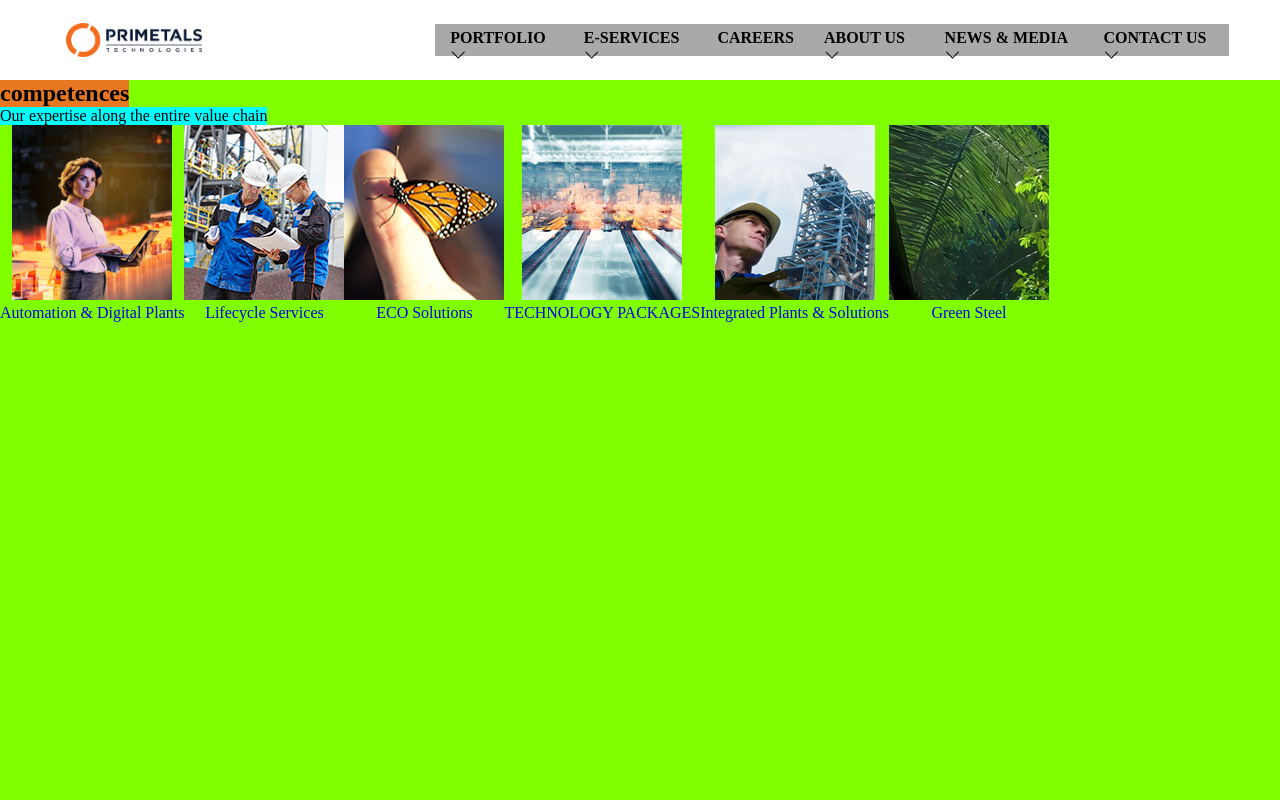
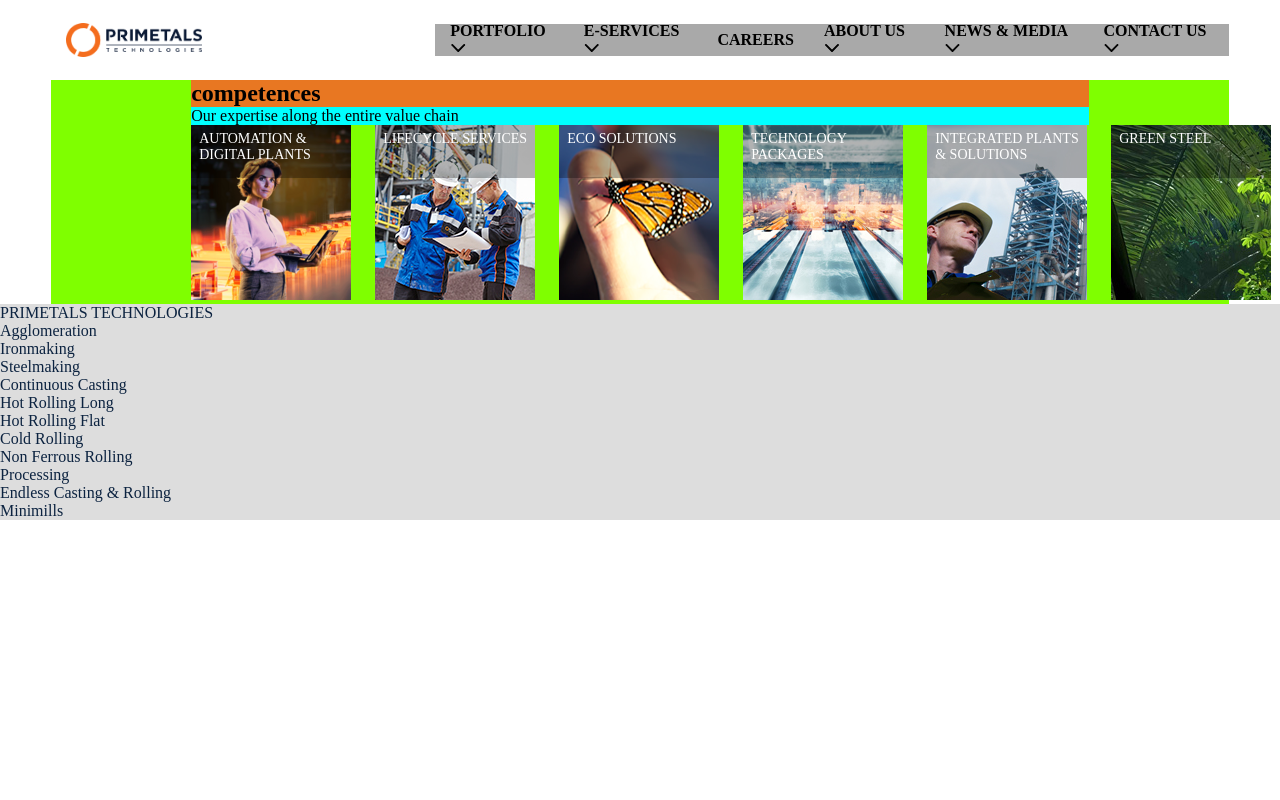
Before and after one commit to HuynhManhHung441/PrimetalsTechnologiesWeb, a plain HTML site: page index.html in a window 1280 px wide. Shown: the top 800 px of the page. Drawn offline with nearby package versions, Linux system fonts and the light colour scheme.

Commit message:
done gallary in competences section on desktop

```diff
--- a/index.html
+++ b/index.html
@@ -157,17 +157,13 @@
             </div>
         </div>
     </header>
-    <section class="competences">
+    <section class="container competences">
         <h1>competences</h1>
         <p>Our expertise along the entire value chain</p>
         <div class="gallery">
             <a href="#" target="_blank" rel="noopener noreferrer">
                 <img src="./images/Competences/Automation_digital_plants.png" alt="Automation & Digital Plants" srcset="">
                 <p class="img-title">Automation & Digital Plants</p>
-            </a>
-            <a href="#" target="_blank" rel="noopener noreferrer">
-                <img src="" alt="" srcset="">
-                <p class="img-title"></p>
             </a>
             <a href="#" target="_blank" rel="noopener noreferrer">
                 <img src="./images/Competences/LifecycleServices.jpg" alt="Lifecycle Services" srcset="">
--- a/style.css
+++ b/style.css
@@ -74,8 +74,9 @@ nav {
 }
 
 .navMain > ul> li {
-    display: inline-block;
-    height: 32px;
+    height: 100%;
+    display: flex;
+    align-items: center;
 }
 
 .navMain-dropdown-item {
@@ -106,7 +107,7 @@ nav {
 }
 
 .navMain-dropdown-item .bi-chevron-down {
-    font-weight: 700;
+    -webkit-text-stroke: 0.8px;
     color: #000;
 }
 
@@ -172,13 +173,8 @@ nav {
 
 /* Competences */
 .competences {
-    height: 100vh; /* Chiếm toàn bộ chiều cao của trang */
-    display: flex;
-    flex-direction: column;
-    justify-content: start; /* Căn giữa theo chiều dọc */
-    align-items: start; /* Căn giữa theo chiều ngang */
-    text-align: center; /* Căn giữa văn bản bên trong */
     background-color: chartreuse;
+    padding: 0 140px;
 }
 
 .competences h1 {
@@ -191,5 +187,43 @@ nav {
 }
 .gallery {
     display: flex;
+    justify-content: space-between;
+    align-items: center;
+    gap: 24px;
 }
+
+.gallery > a {
+    position: relative;
+
+}
+
+.gallery > img {
+    display: inline-block;
+    width: 100%;
+    aspect-ratio: 16/10;
+    object-fit: fill;
+}
+
+.gallery .img-title {
+    position: absolute;
+    top: 0;
+    left: 0;
+    right: 0;
+    max-width: 100%;
+    text-wrap: wrap;
+    color: #fff;
+    text-transform: uppercase;
+    padding: 6px 8px;
+    background-color: rgba(0,0,0,0.3);
+    height: 30%;
+    transition: height 0.9s;
+    font-size: 14px;
+}
+
+.gallery .img-title:hover {
+    height: 100%;
+}
+
+
+
 /* end */
```
Also changed, not shown: images/teaser-nav/Cold_Rolling.svg (added), images/teaser-nav/Cold_Rolling_Mouseover.svg (added), 1 other file.
